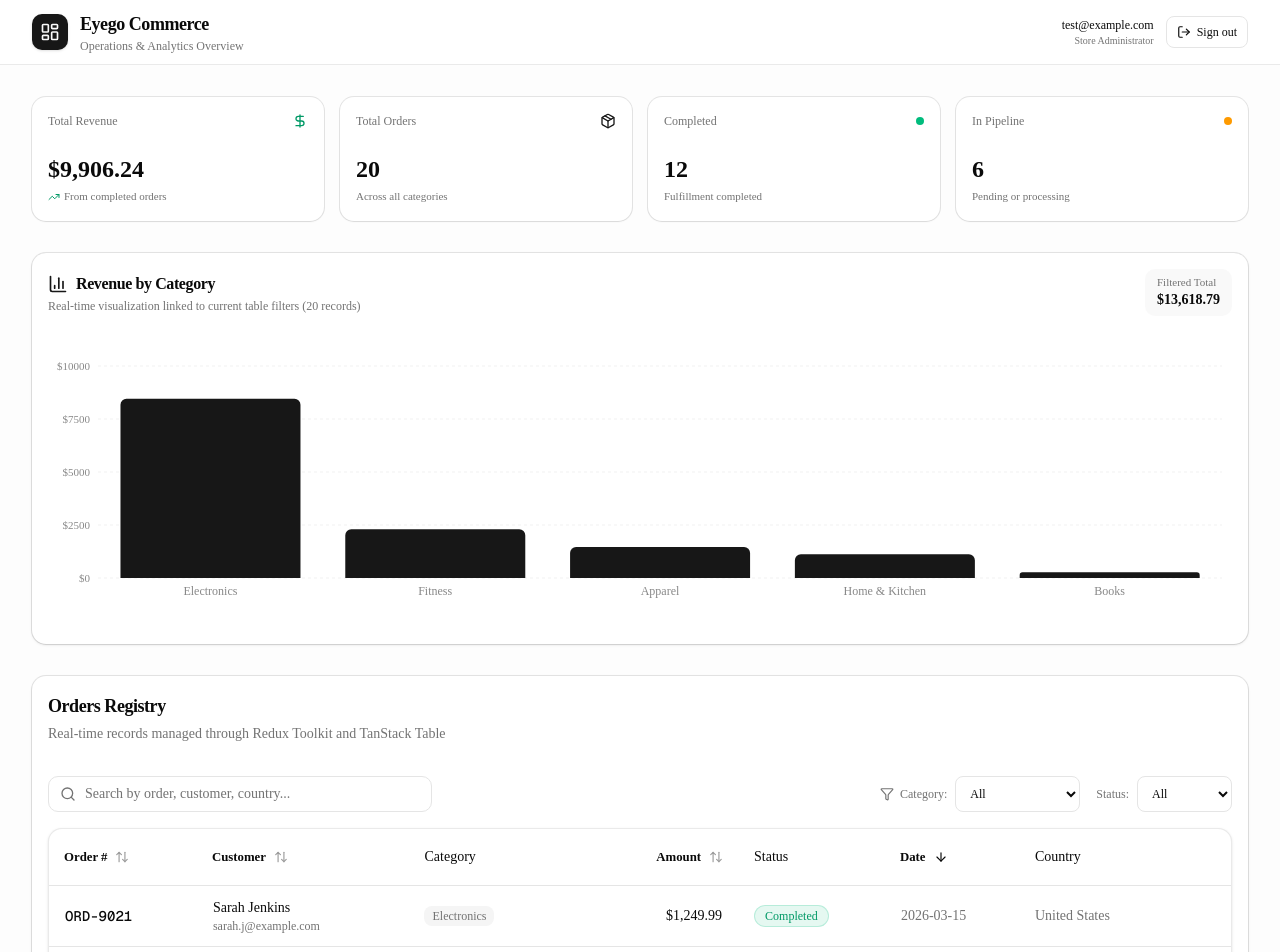
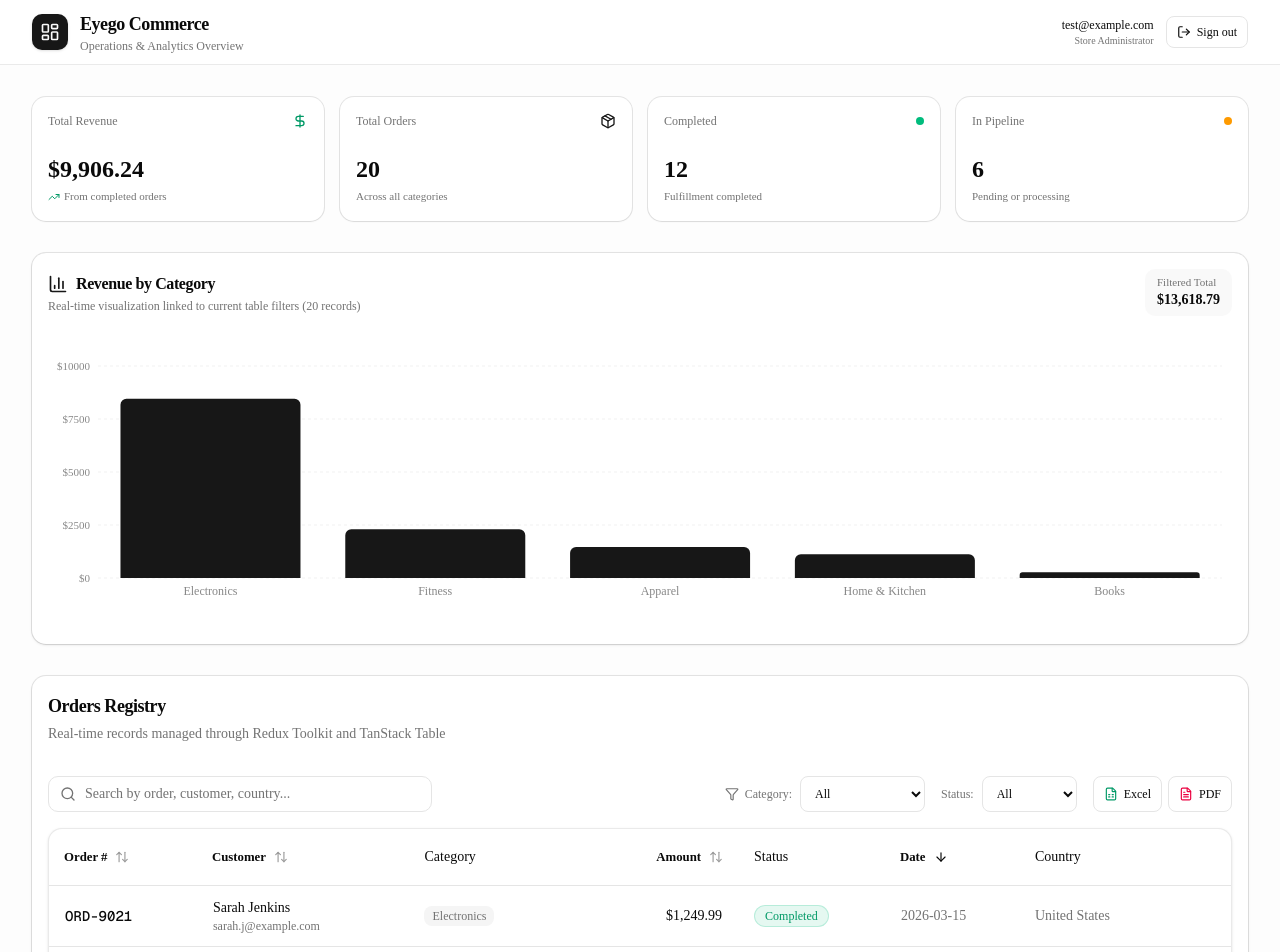
Before and after one commit to mohamed-saeed19/eyego-dashboard-task, a Next.js app: page /dashboard in a window 1280 px wide. Shown: the top 952 px of the page. Built offline with nearby package versions, Linux system fonts and the light colour scheme; sample sign-in values are in the browser's storage.

Commit message:
feat(export): add PDF and Excel export for table data

```diff
--- a/src/components/dashboard/OrdersTable.tsx
+++ b/src/components/dashboard/OrdersTable.tsx
@@ -20,6 +20,7 @@ import {
   resetFilters,
 } from '@/lib/features/tableSlice';
 import { OrderRecord } from '@/lib/data/mockOrders';
+import { exportToExcel, exportToPDF } from '@/lib/exportUtils';
 import {
   Table,
   TableBody,
@@ -42,6 +43,9 @@ import {
   ChevronsLeft,
   ChevronsRight,
   Filter,
+  FileSpreadsheet,
+  FileText,
+  Loader2,
 } from 'lucide-react';
 
 const CATEGORIES = ['All', 'Electronics', 'Apparel', 'Home & Kitchen', 'Books', 'Fitness'] as const;
@@ -51,6 +55,9 @@ export function OrdersTable() {
   const dispatch = useAppDispatch();
   const { data, globalFilter, categoryFilter, statusFilter, sorting, pagination } =
     useAppSelector((state) => state.table);
+
+  const [isExportingExcel, setIsExportingExcel] = React.useState(false);
+  const [isExportingPdf, setIsExportingPdf] = React.useState(false);
 
   const filteredData = React.useMemo(() => {
     return data.filter((item) => {
@@ -74,6 +81,28 @@ export function OrdersTable() {
       return true;
     });
   }, [data, globalFilter, categoryFilter, statusFilter]);
+
+  const handleExportExcel = async () => {
+    try {
+      setIsExportingExcel(true);
+      await exportToExcel(filteredData, `orders-${new Date().toISOString().slice(0, 10)}.xlsx`);
+    } catch {
+      // ignore
+    } finally {
+      setIsExportingExcel(false);
+    }
+  };
+
+  const handleExportPDF = async () => {
+    try {
+      setIsExportingPdf(true);
+      await exportToPDF(filteredData, `orders-${new Date().toISOString().slice(0, 10)}.pdf`);
+    } catch {
+      // ignore
+    } finally {
+      setIsExportingPdf(false);
+    }
+  };
 
   const columns = React.useMemo<ColumnDef<OrderRecord>[]>(
     () => [
@@ -254,7 +283,6 @@ export function OrdersTable() {
 
   return (
     <div className="space-y-4">
-      {/* Search and Filters Bar */}
       <div className="flex flex-col gap-3 md:flex-row md:items-center md:justify-between">
         <div className="relative flex-1 max-w-sm">
           <Search className="absolute left-3 top-1/2 -translate-y-1/2 h-4 w-4 text-muted-foreground pointer-events-none" />
@@ -309,10 +337,41 @@ export function OrdersTable() {
               Reset
             </Button>
           )}
+
+          <div className="flex items-center gap-1.5 ml-auto sm:ml-2">
+            <Button
+              variant="outline"
+              size="sm"
+              onClick={handleExportExcel}
+              disabled={isExportingExcel || filteredData.length === 0}
+              className="h-9 text-xs gap-1.5 cursor-pointer"
+            >
+              {isExportingExcel ? (
+                <Loader2 className="h-3.5 w-3.5 animate-spin" />
+              ) : (
+                <FileSpreadsheet className="h-3.5 w-3.5 text-emerald-600 dark:text-emerald-400" />
+              )}
+              <span>Excel</span>
+            </Button>
+
+            <Button
+              variant="outline"
+              size="sm"
+              onClick={handleExportPDF}
+              disabled={isExportingPdf || filteredData.length === 0}
+              className="h-9 text-xs gap-1.5 cursor-pointer"
+            >
+              {isExportingPdf ? (
+                <Loader2 className="h-3.5 w-3.5 animate-spin" />
+              ) : (
+                <FileText className="h-3.5 w-3.5 text-rose-600 dark:text-rose-400" />
+              )}
+              <span>PDF</span>
+            </Button>
+          </div>
         </div>
       </div>
 
-      {/* Desktop/Tablet Table Container */}
       <div className="hidden sm:block rounded-xl border border-border/80 bg-card shadow-sm overflow-hidden">
         <Table>
           <TableHeader>
@@ -353,7 +412,6 @@ export function OrdersTable() {
         </Table>
       </div>
 
-      {/* Mobile Stacked Card Layout */}
       <div className="sm:hidden space-y-3">
         {paginatedRows.length > 0 ? (
           paginatedRows.map((row) => (
@@ -407,7 +465,6 @@ export function OrdersTable() {
         )}
       </div>
 
-      {/* Pagination Footer */}
       <div className="flex flex-col sm:flex-row sm:items-center sm:justify-between gap-3 pt-1 text-xs text-muted-foreground">
         <div>
           Showing{' '}
--- /dev/null
+++ b/src/lib/exportUtils.ts
@@ -0,0 +1,79 @@
+import type { OrderRecord } from './data/mockOrders';
+
+export async function exportToExcel(data: OrderRecord[], filename = 'orders-export.xlsx') {
+  const XLSX = await import('xlsx');
+
+  const rows = data.map((order) => ({
+    'Order ID': order.orderNumber,
+    'Customer Name': order.customerName,
+    'Customer Email': order.customerEmail,
+    Category: order.category,
+    'Amount (USD)': order.amount,
+    Status: order.status,
+    Date: order.date,
+    Country: order.country,
+  }));
+
+  const worksheet = XLSX.utils.json_to_sheet(rows);
+  const workbook = XLSX.utils.book_new();
+  XLSX.utils.book_append_sheet(workbook, worksheet, 'Orders');
+
+  XLSX.writeFile(workbook, filename);
+}
+
+export async function exportToPDF(data: OrderRecord[], filename = 'orders-export.pdf') {
+  const { default: jsPDF } = await import('jspdf');
+  const autoTable = (await import('jspdf-autotable')).default;
+
+  const doc = new jsPDF({
+    orientation: 'portrait',
+    unit: 'pt',
+    format: 'a4',
+  });
+
+  doc.setFontSize(18);
+  doc.setTextColor(33, 37, 41);
+  doc.text('Eyego Commerce - Orders Report', 40, 40);
+
+  doc.setFontSize(10);
+  doc.setTextColor(108, 117, 125);
+  doc.text(`Generated on ${new Date().toLocaleDateString()} | Records: ${data.length}`, 40, 58);
+
+  const head = [['Order #', 'Customer', 'Category', 'Amount', 'Status', 'Date', 'Country']];
+  const body = data.map((order) => [
+    order.orderNumber,
+    order.customerName,
+    order.category,
+    `$${order.amount.toFixed(2)}`,
+    order.status,
+    order.date,
+    order.country,
+  ]);
+
+  autoTable(doc, {
+    head,
+    body,
+    startY: 75,
+    theme: 'striped',
+    headStyles: {
+      fillColor: [24, 24, 27],
+      textColor: [255, 255, 255],
+      fontSize: 9,
+      fontStyle: 'bold',
+    },
+    bodyStyles: {
+      fontSize: 8.5,
+      textColor: [33, 37, 41],
+    },
+    alternateRowStyles: {
+      fillColor: [248, 249, 250],
+    },
+    styles: {
+      cellPadding: 6,
+      overflow: 'linebreak',
+    },
+    margin: { left: 40, right: 40 },
+  });
+
+  doc.save(filename);
+}
```
